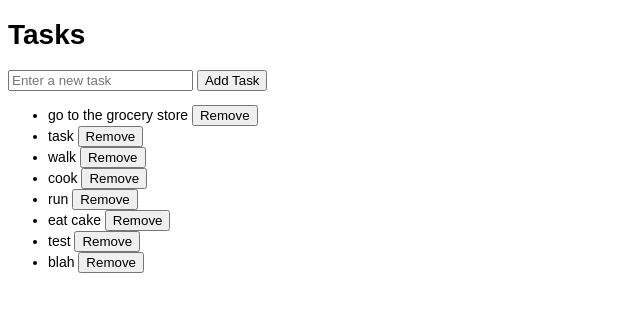
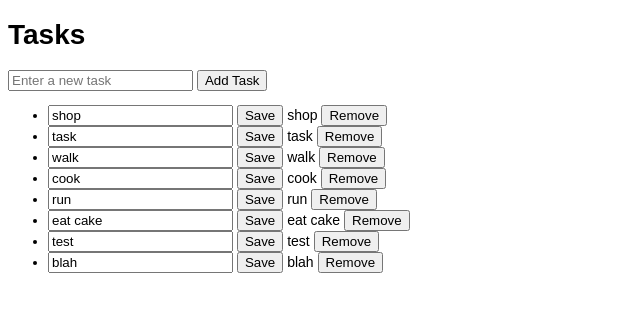
Before and after one commit to MantasKunigonis/to-do-list, a Flask app: page / in a window 1280 px wide. Shown: the top 312 px of the page, without its empty margins (0-640 px from the left). Run offline with Flask 3, Linux system fonts and the light colour scheme.

Commit message:
Allow task editing

```diff
--- a/app.py
+++ b/app.py
@@ -24,7 +24,26 @@ def add():
             file.write(task + "\n")
     return redirect("/")
 
-# Define the rout for removing tasks ("/remove")
+# Define the route for editing tasks ("/edit")
+@app.route("/edit/<int:task_id>", methods=["POST"])
+def edit(task_id):
+    try:
+        # Retrieve edited task from form
+        new_task = request.form.get("new_task")
+        # Read tasks from file
+        with open("tasks.txt", "r", encoding="utf-8") as file:
+            tasks = file.readlines()
+        # Validate and replace
+        if 0 <= task_id < len(tasks) and new_task:
+            tasks[task_id] = new_task.strip() + "\n"
+        # Update tasks file
+        with open("tasks.txt", "w", encoding="utf-8") as file:
+            file.writelines(tasks)
+    except FileNotFoundError:
+        pass
+    return redirect("/")
+
+# Define the route for removing tasks ("/remove")
 @app.route("/remove/<int:task_id>", methods=["POST"])
 def remove(task_id):
     try:
--- a/tasks.txt
+++ b/tasks.txt
@@ -1,4 +1,4 @@
-go to the grocery store
+shop
 task
 walk
 cook
--- a/templates/index.html
+++ b/templates/index.html
@@ -16,6 +16,12 @@
             <!-- Loop through and display tasks -->
             {% for task in tasks %}
                 <li>
+                    <!-- Edit function for each task -->
+                    <form action="/edit/{{ loop.index0 }}" method="POST" style="display: inline">
+                        <input type="text" name="new_task" value="{{ task }}">
+                        <button type="submit">Save</button>
+                    </form>
+                    <!-- Display the task -->
                     {{ task }}
                     <!-- Removal function for each task -->
                     <form action="/remove/{{ loop.index0 }}" method="POST" style="display: inline">
```
